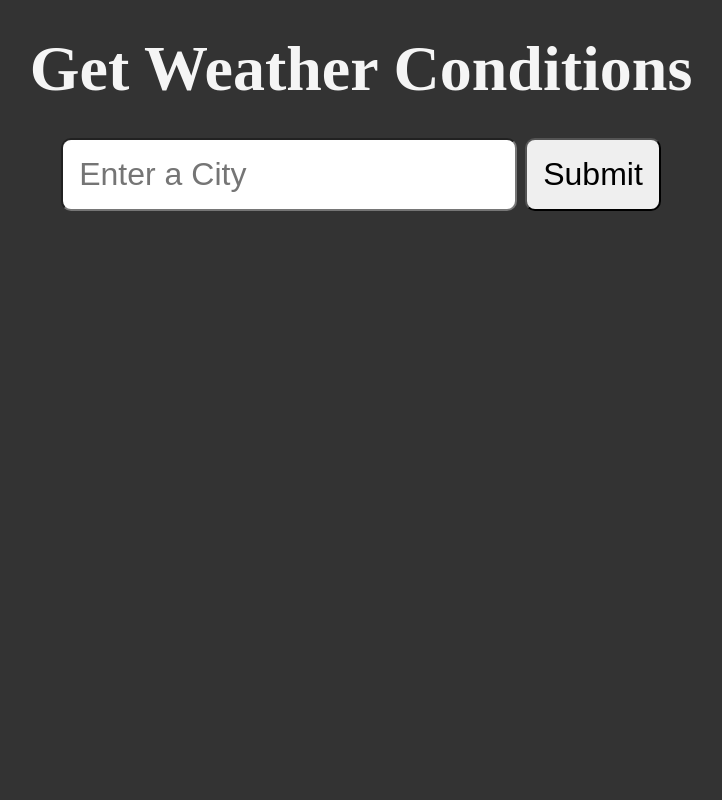
After one commit to fifti38/weather, a Flask app: template templates/index.html in a window 1280 px wide. The commit adds this page. Shown: the whole page, without its empty margins (279-1001 px from the left). Run offline with Flask 3, Linux system fonts and the light colour scheme; the template is opened without the code that fills it, so the values that code supplies are empty.

Commit message:
The code has been completed and this is the last commit

```diff
--- a/server.py
+++ b/server.py
@@ -1,6 +1,6 @@
-from flask import render_template, Flask, request
+from flask import Flask, render_template, request
 from weather import get_current_weather
-
+from waitress import serve
 
 app = Flask(__name__)
 
@@ -8,8 +8,32 @@ app = Flask(__name__)
 @app.route('/')
 @app.route('/index')
 def index():
-    return "Hello World!"
+    return render_template('index.html')
+
+
+@app.route('/weather')
+def get_weather():
+    city = request.args.get('city')
+
+    # Check for empty strings or string with only spaces
+    if not bool(city.strip()):
+        # You could render "City Not Found" instead like we do below
+        city = "Islamabad"
+
+    weather_data = get_current_weather(city)
+
+    # City is not found by API
+    if not weather_data['cod'] == 200:
+        return render_template('city-not-found.html')
+
+    return render_template(
+        "weather.html",
+        title=weather_data["name"],
+        status=weather_data["weather"][0]["description"].capitalize(),
+        temp=f"{weather_data['main']['temp']:.1f}",
+        feels_like=f"{weather_data['main']['feels_like']:.1f}"
+    )
 
 
 if __name__ == "__main__":
-    app.run(host="0.0.0.0", port=8000)
+    serve(app, host="0.0.0.0", port=8000)
--- /dev/null
+++ b/templates/index.html
@@ -0,0 +1,19 @@
+<!DOCTYPE html>
+<html lang="en">
+
+<head>
+    <meta charset="UTF-8">
+    <meta name="viewport" content="width=device-width, initial-scale=1.0">
+    <title>Get Weather Conditions</title>
+    <link href="{{ url_for('static', filename='css/style.css') }}" rel="stylesheet" />
+</head>
+
+<body>
+    <h1>Get Weather Conditions</h1>
+    <form action="/weather">
+        <input type="text" name="city" id="city" placeholder="Enter a City" />
+        <button type="submit">Submit</button>
+    </form>
+</body>
+
+</html>
--- a/weather.py
+++ b/weather.py
@@ -6,7 +6,7 @@ import os
 load_dotenv()
 
 
-def get_current_weather(city="Kansas City"):
+def get_current_weather(city="Islamabad"):
 
     request_url = f'http://api.openweathermap.org/data/2.5/weather?appid={os.getenv("API_KEY")}&q={city}&units=imperial'
 
```
Also changed, not shown: templates/city-not-found.html (added, +20 -0 lines), templates/weather.html (renamed from termplates/index.html, +6 -3 lines), 1 other file.
